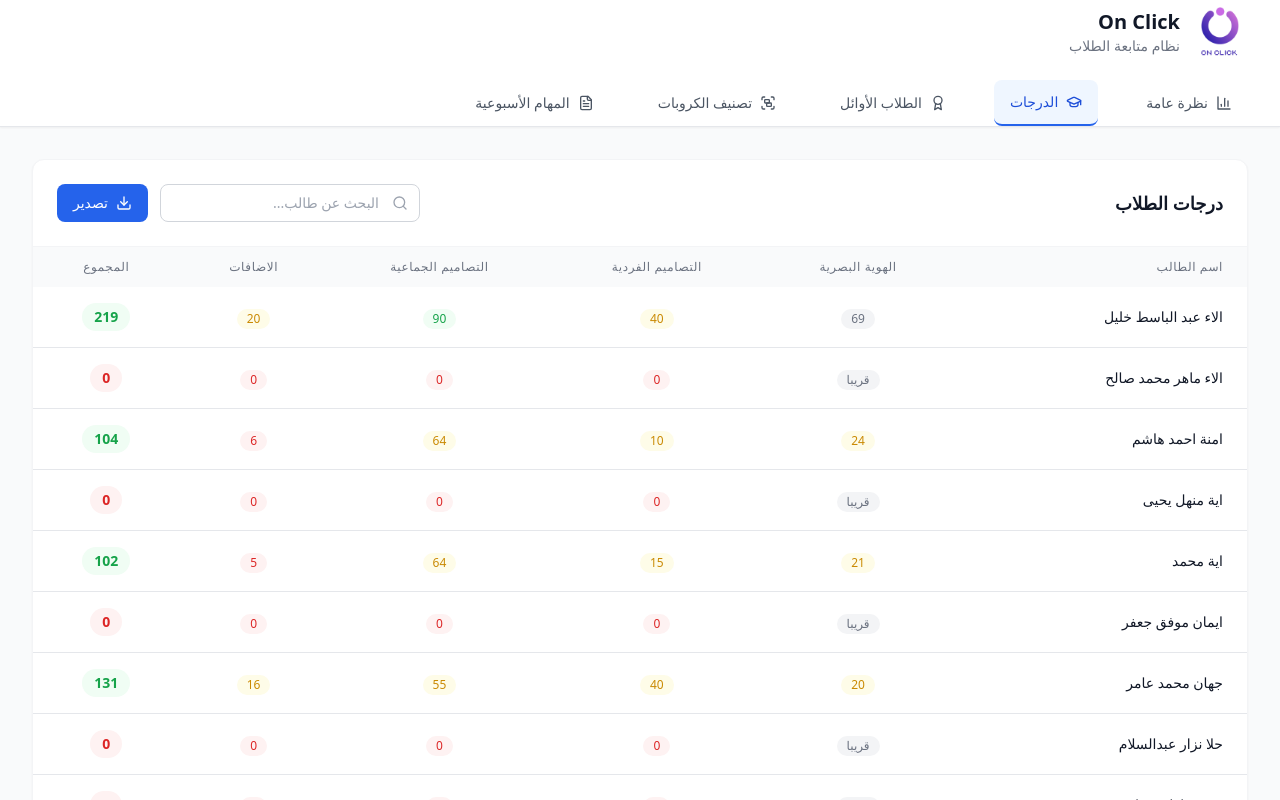
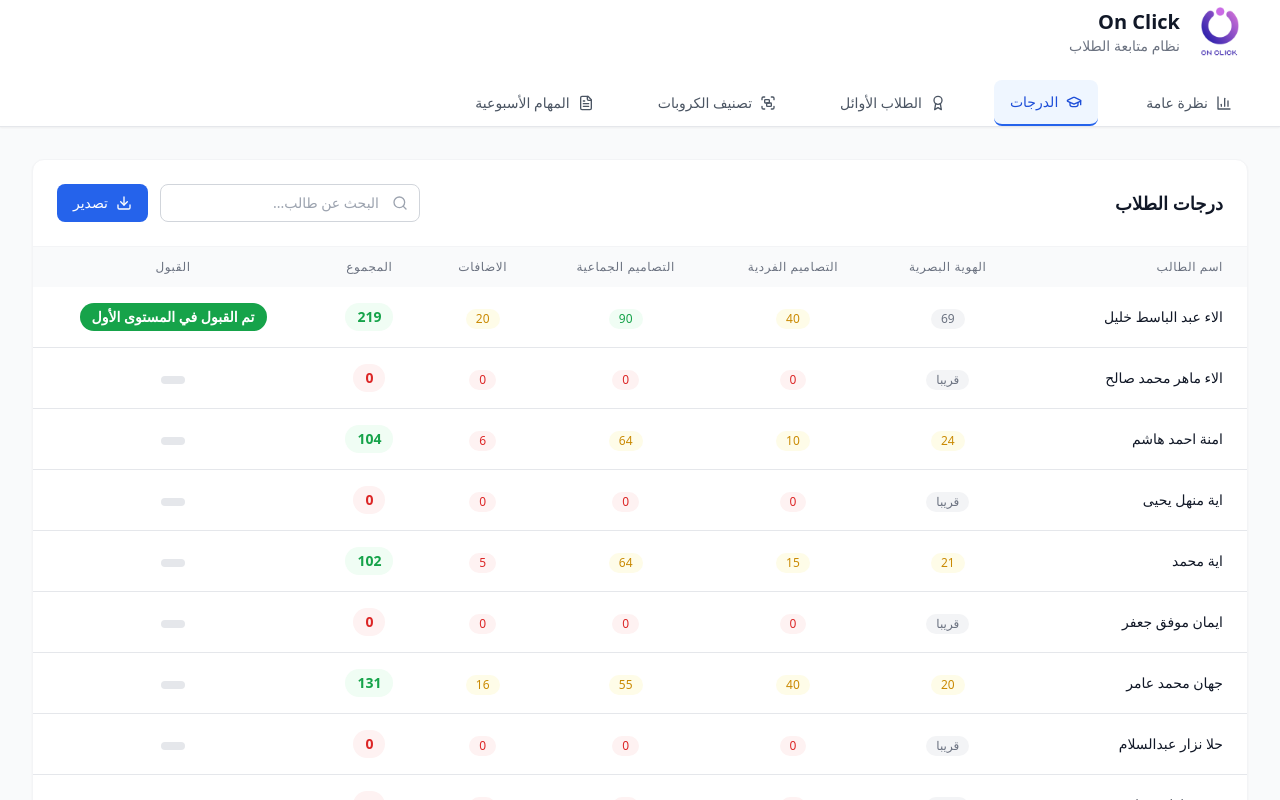
Before and after one commit to ahmedfaris2023/project-4, a React (Vite) app: page / in a window 1280 px wide. Both pictures are taken after a click on the button "الدرجات". Shown: the top 800 px of the page. Built offline with nearby package versions, Linux system fonts and the light colour scheme.

Commit message:
upate student

```diff
--- a/src/components/GradesTable.tsx
+++ b/src/components/GradesTable.tsx
@@ -325,6 +325,13 @@ const GradesTable = () => {
     return "text-red-600 bg-red-50";
   };
 
+  // ترتيب الطلاب حسب المعدل
+  const sortedStudents = [...filteredStudents].sort(
+    (a, b) => b.average - a.average
+  );
+  const top5 = sortedStudents.slice(0, 5).map((s) => s.id);
+  const top14 = sortedStudents.slice(0, 14).map((s) => s.id);
+
   return (
     <div className="bg-white rounded-xl shadow-sm border border-gray-100">
       {/* Header */}
@@ -371,6 +378,9 @@ const GradesTable = () => {
               ))}
               <th className="px-6 py-3 text-center text-xs font-medium text-gray-500 uppercase tracking-wider">
                 المجموع
+              </th>
+              <th className="px-6 py-3 text-center text-xs font-medium text-gray-500 uppercase tracking-wider">
+                القبول
               </th>
             </tr>
           </thead>
@@ -419,6 +429,23 @@ const GradesTable = () => {
                     {student.average}
                   </span>
                 </td>
+                <td className="px-6 py-4 whitespace-nowrap text-center">
+                  <span
+                    className={`inline-flex items-center px-3 py-1 rounded-full text-sm font-semibold text-white ${
+                      top5.includes(student.id)
+                        ? "bg-green-600"
+                        : top14.includes(student.id)
+                        ? "bg-blue-600"
+                        : "bg-gray-200 text-gray-600"
+                    }`}
+                  >
+                    {top5.includes(student.id)
+                      ? "تم القبول في المستوى الأول"
+                      : top14.includes(student.id)
+                      ? "تم القبول في المستوى الثاني"
+                      : ""}
+                  </span>
+                </td>
               </tr>
             ))}
           </tbody>
```
